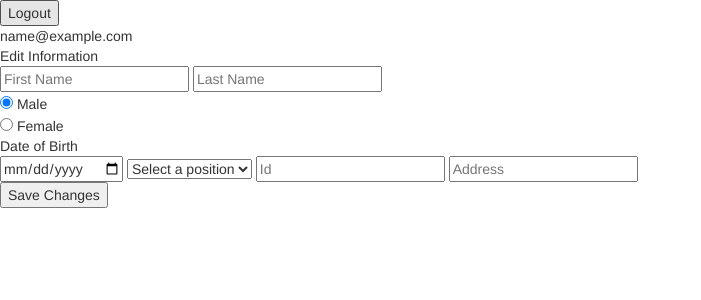
After one commit to aclendenen/Fundamentals, a PHP site: page /Fundamentals/edit_info.php in a window 1280 px wide. The commit adds this page. Shown: the top 300 px of the page, without its empty margins (0-701 px from the left). Run offline with PHP 8.4, Linux system fonts and the light colour scheme; the visitor is signed in with stand-in values (Sample User, id 1); some libraries are stand-ins or nearby versions.

Commit message:
my stuff

```diff
--- a/php/class.user.php
+++ b/php/class.user.php
@@ -51,7 +51,29 @@ class USER
 			echo $e->getMessage();
 		}
 	}
+	public function saveChanges($fname,$lname,$pos,$gen,$dob,$address)
+	{
+		$pos = strtolower($pos);
+		try
+		{
+		$stmt = $this->conn->prepare("INSERT INTO users(first_name,last_name,gender,dob,position,address)
+		                                               VALUES(:fname,:lname,:gender,:dob,:pos,:address)");
+		$stmt->bindparam(":fname", $fname);
+		$stmt->bindparam(":lname", $lname);
+		$stmt->bindparam(":gender", $gen);
+		$stmt->bindparam(":dob", $dob);
+		$stmt->bindparam(":pos", $pos);
+		$stmt->bindparam(":address",$address);
 
+		$stmt->execute();
+
+		return $stmt;
+		}
+		catch(PDOException $e)
+		{
+			echo $e->getMessage();
+		}
+	}
 
 	public function login_user($email,$pass)
 	{
--- /dev/null
+++ b/php/edit_info.php
@@ -0,0 +1,95 @@
+<?php
+
+	session_start();
+	require_once("class.user.php");
+	$user = new USER();
+	include_once("nav_bar.php");
+
+   if($user->is_loggedin()!="")
+	{
+
+	}
+	else{
+		$user ->redirect_with_flash("index.php", "Must be signed in to view this page");
+	}
+	if(isset($_POST['changes_button']))
+	{
+		$fname = strip_tags($_POST['signup_fn']);
+		$lname = strip_tags($_POST['signup_ln']);
+		$gender = strip_tags($_POST['gender']);
+		$dob = strip_tags($_POST['dob']);
+		$pos = strip_tags($_POST['signup_position']);
+		$pos_code = strip_tags($_POST['signup_position_id']);
+		$address = strip_tags($_POST['signup_address']);
+
+		if($fname=="")
+		{
+			$user->redirect_with_flash("edit_info.php", "Please enter a first name");
+		}
+		else if($lname=="")
+		{
+			$user->redirect_with_flash("edit_info.php", "Please enter a last name");
+		}
+		else if($pos=="")
+		{
+			$user->redirect_with_flash("edit_info.php", "Please select a posistion");
+		}
+		else if($dob=="")
+		{
+			$user->redirect_with_flash("edit_info.php", "Please enter a correct Date.");
+		}
+		else if($pos!="User" && !$user->pos_code_check($pos, $pos_code))
+		{
+
+			//$m = $user->pos_code_check($pos, $posId);
+			//$user->redirect_with_flash("index.php", $m);
+			$user->redirect_with_flash("edit_info.php", "The position type is incorrect for the Id given.");
+		}
+		else if ($address = "")
+		{
+			$user->redirect_with_flash("edit_info.php", "Please input an address");
+		}
+		else if($user->saveChanges($fname,$lname,$pos,$gender,$dob,$address))
+		{
+			$user->redirect_with_flash("home.php", "Your changes have been saved.");
+		}
+		else
+		{
+			$user->redirect_with_flash("home.php", "Something went wrong. Changes were not saved.");
+		}
+	}
+?>
+
+<head>
+	<title>Login_Signup</title>
+</head>
+<body>
+	<div id= "signup_container" class= "center_wrapper">
+		<div class= "container_head center_elements">
+			<div class= "head_title center_elements">Edit Information</div>
+		</div>
+		<form name= "register_form" method="POST">
+			<div class= "container_body center_elements">
+				<input class= "container_field center_elements" type= "text" name= "signup_fn" placeholder= "First Name" required></input>
+				<input class= "container_field center_elements" type= "text" name= "signup_ln" placeholder= "Last Name" required></input>
+				<div>
+					<input id = "gender_radio" type = "radio" name = "gender" value = "male" checked> Male<br>
+					<input type = "radio" name = "gender" value = "female"> Female<br>
+				</div>
+				<div class= "container_field center_elements">Date of Birth</div>
+				<input class= "container_field center_elements" type= "date" name= "dob" required></input>
+				<select id= "positionDrop" class= "container_field center_elements" type= "text" name= "signup_position" required>
+					<option value="" disabled selected>Select a position</option>
+					<option id= "adminDrop" value="Administrator">Administrator</option>
+					<option id= "managerDrop" value="Manager">Manager</option>
+					<option id= "UserDrop" value="User">User</option>
+				</select>
+				<input id= "positionId" class= "container_field center_elements" type= "text" name= "signup_position_id" placeholder= "Id" required></input>
+				<input class= "container_field center_elements" type= "address" name= "signup_address" placeholder= "Address" required></input>
+			</div>
+			<div class= "container_footer center_elements">
+				<button type= "submit" id="signup_btn" name= "changes_button" class= "center_elements green_btn">Save Changes</button>
+			</div>
+		</form>
+	<div>
+</body>
--- a/php/home.php
+++ b/php/home.php
@@ -4,6 +4,7 @@
 <head>
 	<title>home</title>
 </head>
+<a href="edit_info.php">Edit Profile</a>
 <body>
 	<div class="center_wrapper">
 		<div class="center_elements" style= "color:white">First Name: <?php echo $_SESSION['first_name']; ?></div>
```
Also changed, not shown: php/edit_info.txt (added, +35 -0 lines).
